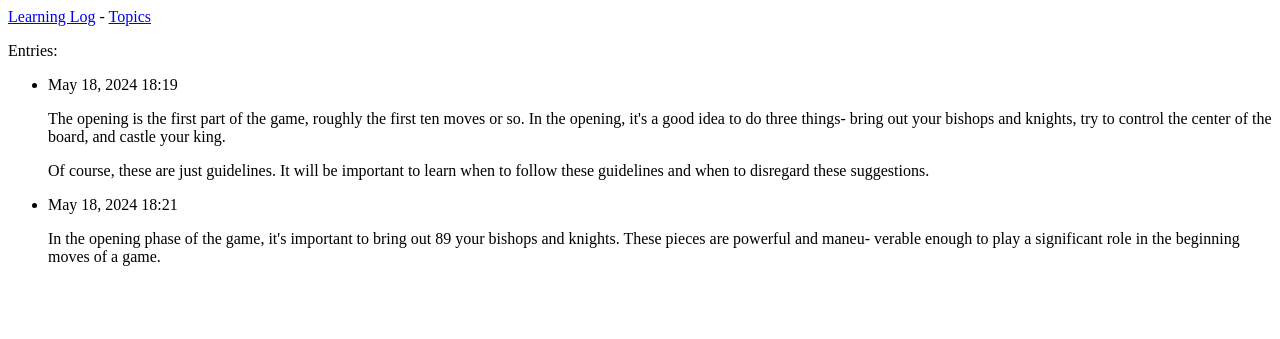
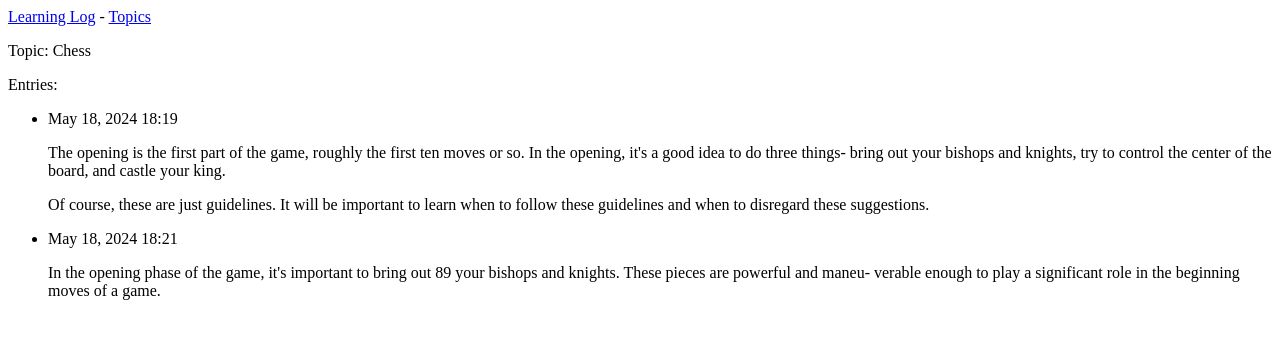
Before and after one commit to Freboy1/Learning-Log, a Django app: page /topics/1/ in a window 1280 px wide. Shown: the top 339 px of the page. Run offline with Django 5.2, Linux system fonts and the light colour scheme; data comes from the database, SQL or seed files in the repository.

Commit message:
Add Topic name to topic.html

```diff
--- a/learning_logs/templates/learning_logs/topic.html
+++ b/learning_logs/templates/learning_logs/topic.html
@@ -1,7 +1,7 @@
 {% extends 'learning_logs/base.html' %}
 
 {% block content %}
-
+<p>Topic: {{ topic }}</p>
 <p>
     Entries:
 </p>
```
